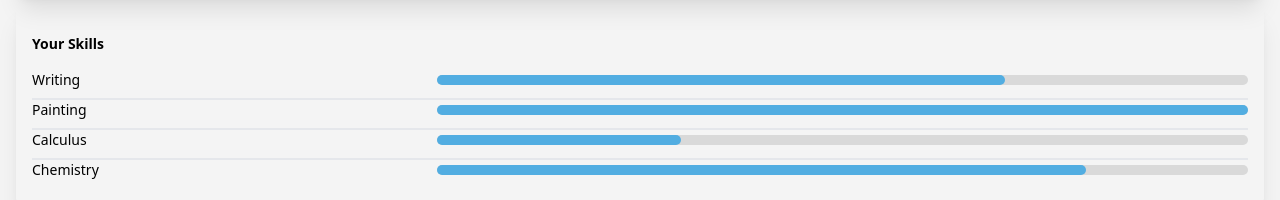
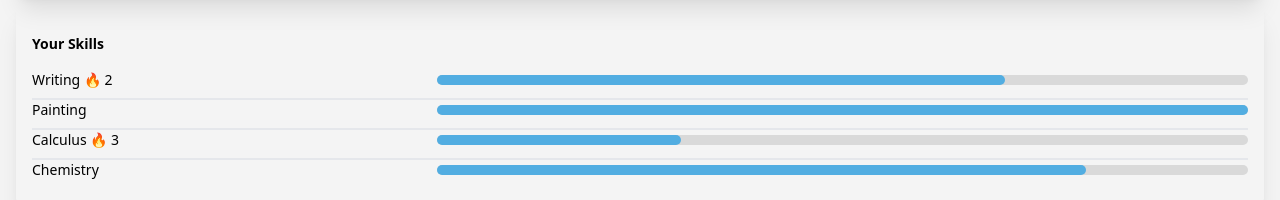
Before and after one commit to memly-ai/memly, a SvelteKit app: page / in a window 1280 px wide. Shown: the part 441-641 px from the top of the page. Built offline with nearby package versions, Linux system fonts and the light colour scheme; a web font is replaced by a local one.

Commit message:
Add streaks symbol to a couple of skills (#20)

```diff
--- a/src/routes/+page.svelte
+++ b/src/routes/+page.svelte
@@ -70,10 +70,10 @@
 			<div class="mt-2 w-full rounded-md px-4 py-6 pt-8 shadow-xl">
 				<h1 class="text-sm font-bold">Your Skills</h1>
 				<div class="flex w-full flex-col gap-2 divide-y-2 pt-4">
-					{#each skills as skill}
+					{#each skills as skill, i}
 						<div class="flex w-full flex-row items-center justify-between">
 							<div class="w-1/3">
-								<p class="text-sm">{skill.name}</p>
+								<p class="text-sm">{skill.name} {i == 2 ? '🔥 3' : ''} {i == 0 ? '🔥 2' : ''}</p>
 							</div>
 							<div class="w-2/3">
 								<div class="h-2.5 w-full rounded-full bg-[#D9D9D9]">
```
